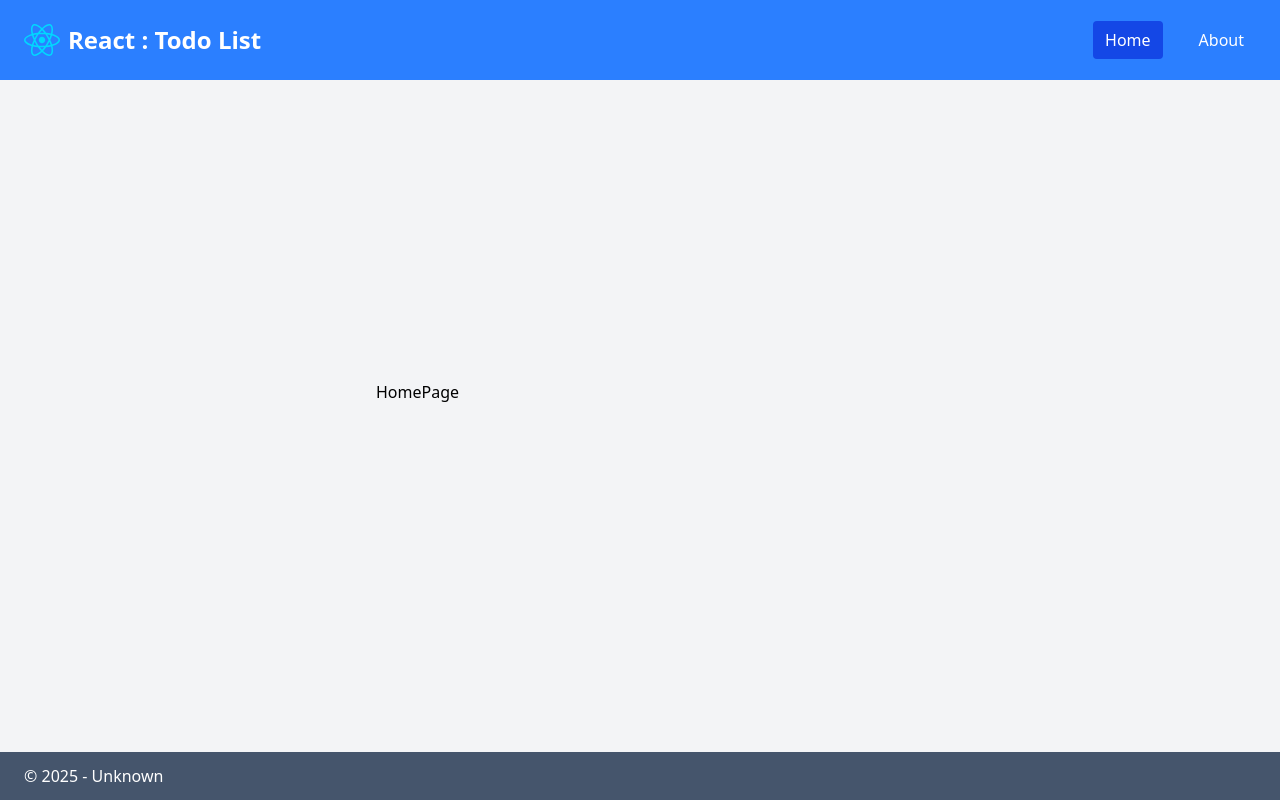
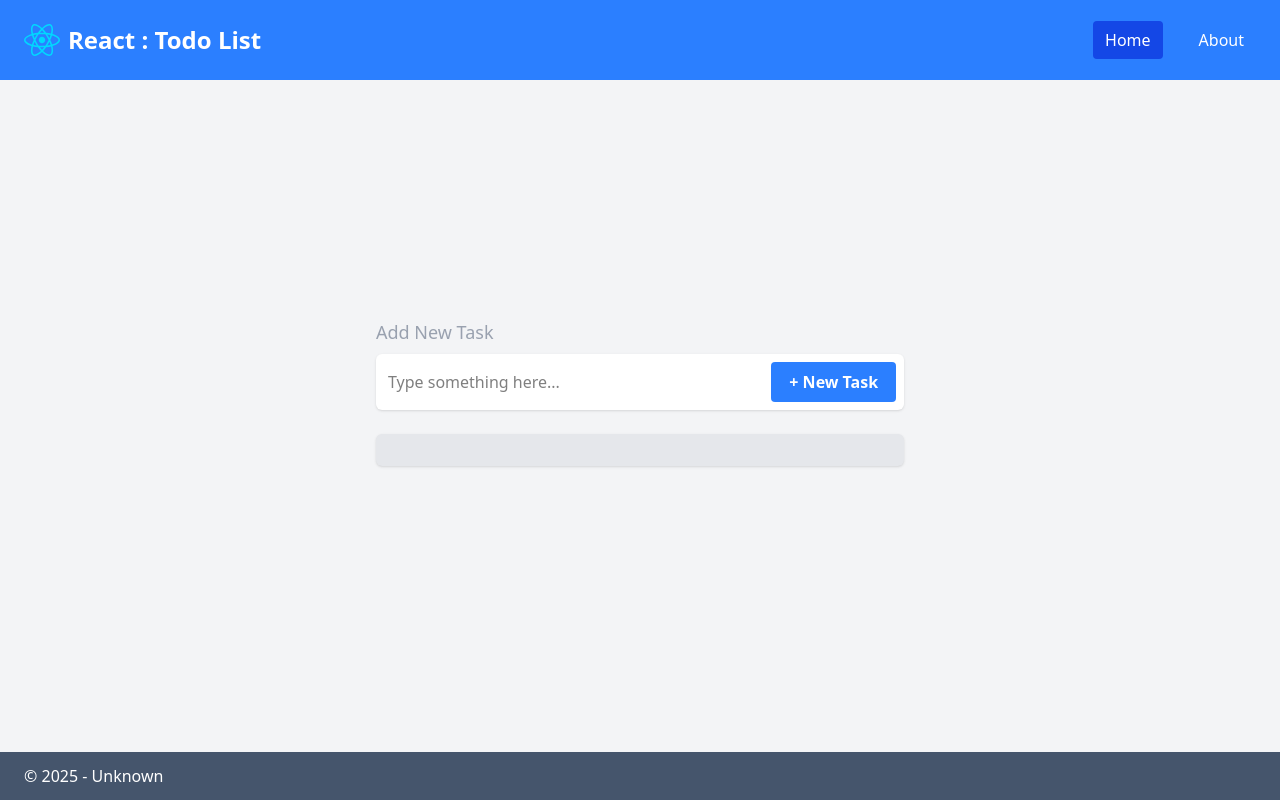
Before and after one commit to jakkaphatminthana/react-web-starter, a React (Vite) app: page / in a window 1280 px wide. Built offline with nearby package versions, Linux system fonts and the light colour scheme.

Commit message:
feat : task :: add card, icon

```diff
--- a/package.json
+++ b/package.json
@@ -13,6 +13,7 @@
     "@tailwindcss/vite": "^4.1.8",
     "react": "^19.1.0",
     "react-dom": "^19.1.0",
+    "react-icons": "^5.5.0",
     "react-router-dom": "^7.6.2",
     "tailwindcss": "^4.1.8"
   },
--- /dev/null
+++ b/src/components/NewTask.jsx
@@ -0,0 +1,48 @@
+import React, { useRef } from "react";
+
+function NewTask({ addTask }) {
+  //   const [title, setTitle] = useState("");
+  const title = useRef();
+  const form = useRef();
+
+  const submitForm = (e) => {
+    e.preventDefault();
+    const task = {
+      title: title.current.value,
+      date: new Date().toLocaleString(),
+    };
+    addTask(task);
+
+    form.current.reset();
+  };
+
+  return (
+    <form ref={form} onSubmit={submitForm}>
+      <label htmlFor="title" className="text-lg text-gray-400">
+        Add New Task
+      </label>
+      <div className="flex gap-x-2 bg-white rounded-md shadow-sm p-2 pl-3 mt-2">
+        <input
+          id="title"
+          type="text"
+          className="focus:outline-none w-full"
+          maxLength="30"
+          placeholder="Type something here..."
+          autoFocus
+          required
+          ref={title}
+          //   value={title}
+          //   onChange={(e) => setTitle(e.target.value)}
+        />
+        <button
+          type="submit"
+          className="w-40 px-3 py-2 rounded font font-semibold bg-blue-500 text-white hover:bg-blue-600"
+        >
+          + New Task
+        </button>
+      </div>
+    </form>
+  );
+}
+
+export default NewTask;
--- /dev/null
+++ b/src/components/TodoItem.jsx
@@ -0,0 +1,27 @@
+import { MdDelete, MdEdit } from "react-icons/md";
+
+function TodoItem(props) {
+  return (
+    <li className="flex bg-white rounded shadow-sm p-4 mt-4 first:mt-0">
+      <div className="flex gap-x-4 mr-auto items-center">
+        <div className="h-6 w-6 rounded-full shadow-sm text-white text-sm bg-teal-400 text-center content-center">
+          {props.id + 1}
+        </div>
+        <div>
+          <p className="font-semibold">{props.todo.title}</p>
+          <p className="text-sm text-gray-400">{props.todo.date}</p>
+        </div>
+      </div>
+      <div className="flex items-center gap-x-2">
+        <button type="button" className="todo-btn">
+          <MdEdit />
+        </button>
+        <button type="button" className="todo-btn">
+          <MdDelete />
+        </button>
+      </div>
+    </li>
+  );
+}
+
+export default TodoItem;
--- a/src/index.css
+++ b/src/index.css
@@ -19,3 +19,7 @@ main {
 footer {
   @apply px-4 md:px-6 py-3 bg-slate-600 text-white;
 }
+
+.todo-btn {
+  @apply p-1 bg-gray-100 rounded-sm text-gray-500 hover:bg-gray-200;
+}
--- a/src/pages/HomePage.jsx
+++ b/src/pages/HomePage.jsx
@@ -1,7 +1,24 @@
-import React from "react";
+import React, { useState } from "react";
+import NewTask from "../components/NewTask";
+import TodoItem from "../components/TodoItem";
 
 function HomePage() {
-  return <div>HomePage</div>;
+  const [todos, setTodos] = useState([]);
+
+  const addTask = (task) => {
+    setTodos((prevTodos) => [...prevTodos, task]);
+  };
+
+  return (
+    <>
+      <NewTask addTask={addTask} />
+      <ul className="bg-gray-200 rounded-md shadow-sm p-4">
+        {todos.map((todo, i) => (
+          <TodoItem key={i} id={i} todo={todo} />
+        ))}
+      </ul>
+    </>
+  );
 }
 
 export default HomePage;
```
Also changed, not shown: 1 other file (tests, documents, lock files or other folders).
